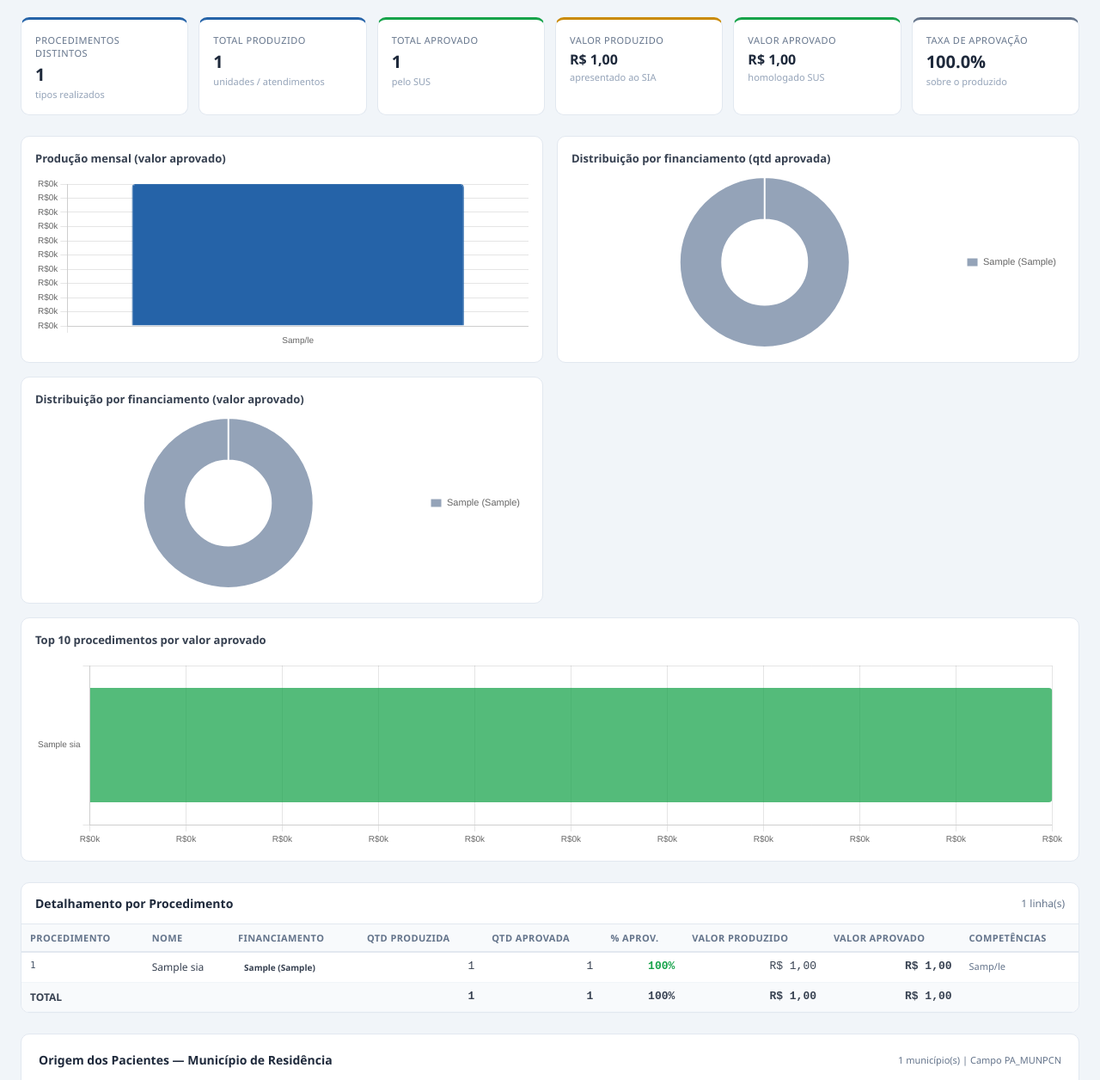
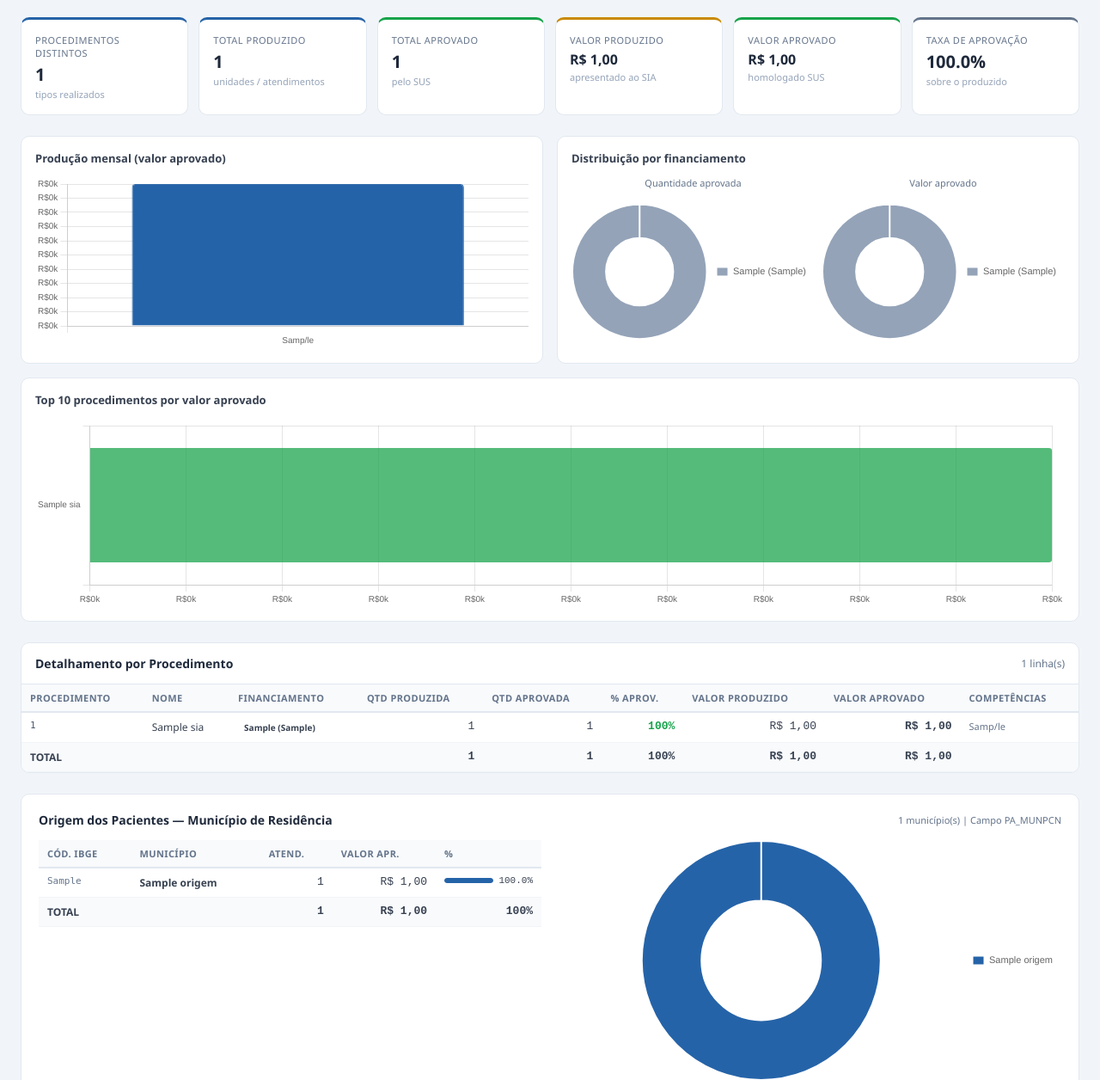
Before and after one commit to acconsultoriaemsaude2025-bit/CONTRATOS-SOBRAL, a Flask app: page /procedimentos in a window 1280 px wide. Shown: the part 337-1593 px from the top of the page at 86% size. Run offline with Flask 3, Linux system fonts and the light colour scheme; a user stored in the database is signed in; tables that the repository leaves empty hold one stand-in row (values such as "Sample post"); data that the repository does not hold is empty.

Commit message:
fix: une graficos de financiamento em card unico lado a lado

```diff
--- a/app/templates/procedimentos.html
+++ b/app/templates/procedimentos.html
@@ -189,12 +189,17 @@
     <canvas id="chartMensal" style="max-height:200px;"></canvas>
   </div>
   <div class="chart-card">
-    <h3>Distribuição por financiamento (qtd aprovada)</h3>
-    <canvas id="chartFin" style="max-height:200px;"></canvas>
-  </div>
-  <div class="chart-card">
-    <h3>Distribuição por financiamento (valor aprovado)</h3>
-    <canvas id="chartFinVal" style="max-height:200px;"></canvas>
+    <h3>Distribuição por financiamento</h3>
+    <div style="display:grid;grid-template-columns:1fr 1fr;gap:8px;">
+      <div>
+        <p style="font-size:11px;color:#64748b;text-align:center;margin:0 0 6px;">Quantidade aprovada</p>
+        <canvas id="chartFin" style="max-height:180px;"></canvas>
+      </div>
+      <div>
+        <p style="font-size:11px;color:#64748b;text-align:center;margin:0 0 6px;">Valor aprovado</p>
+        <canvas id="chartFinVal" style="max-height:180px;"></canvas>
+      </div>
+    </div>
   </div>
   <div class="chart-card" style="grid-column:1/-1;">
     <h3>Top 10 procedimentos por valor aprovado</h3>
```
